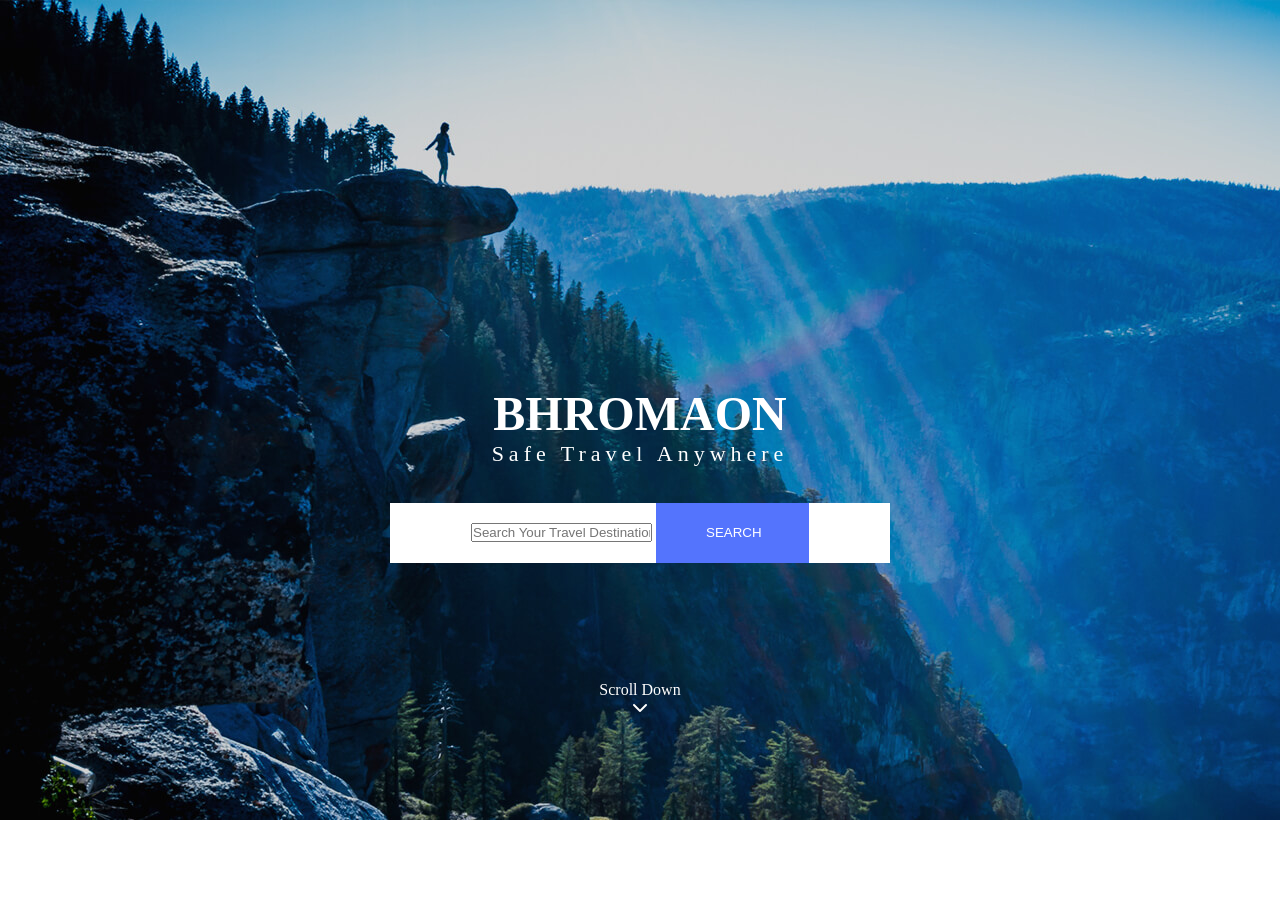
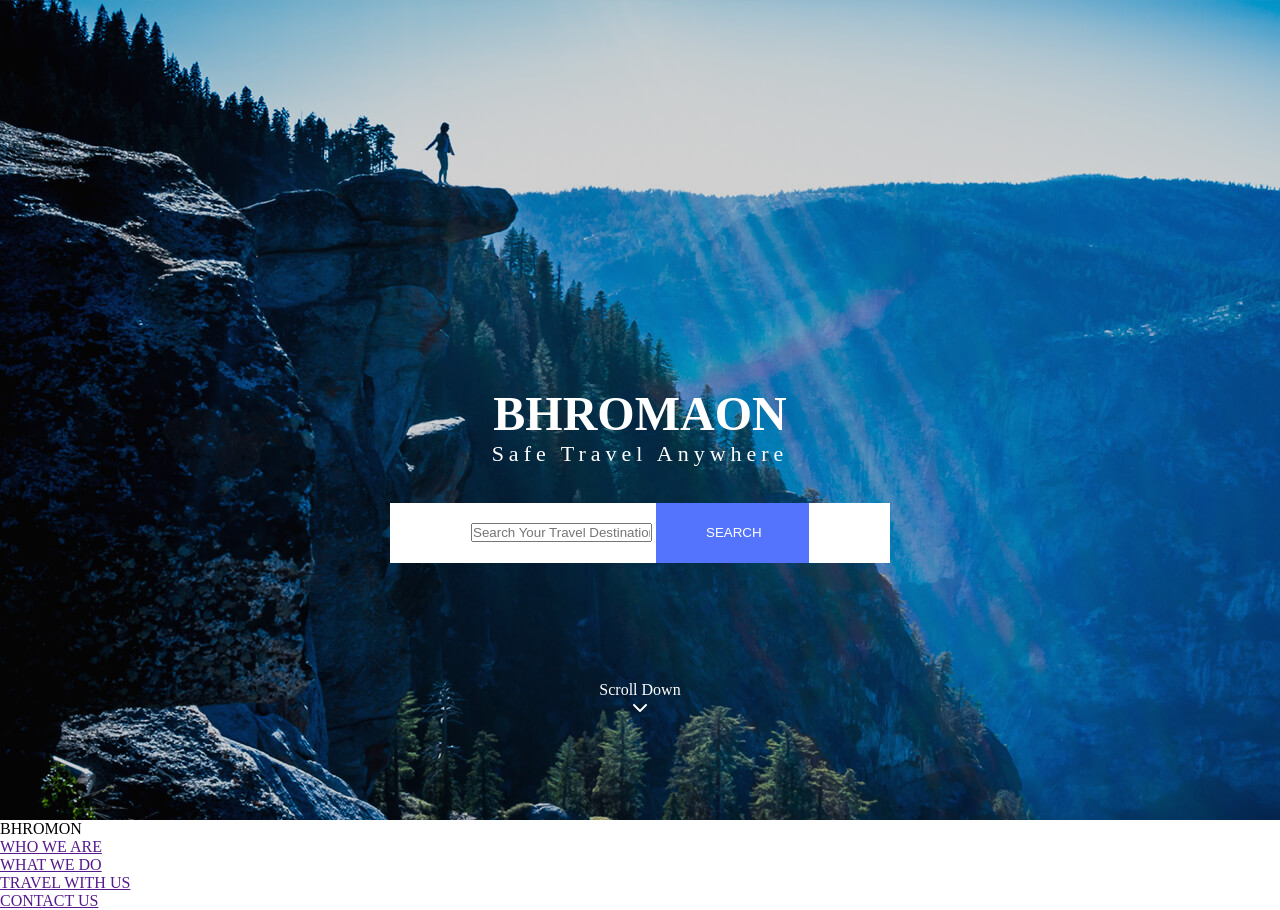
Before and after one commit to aycamervetohumcu/final, a plain HTML site: page index.html in a window 1280 px wide. Before the commit the page ends 820 px from the top, so only its background shows below. Drawn offline with Linux system fonts and the light colour scheme; a web font is replaced by a local one.

Commit message:
navigation html is written

```diff
--- a/index.html
+++ b/index.html
@@ -26,10 +26,23 @@
                 <div class="scroll-down">Scroll Down</div>
                 <i class="fa-sharp-duotone fa-solid fa-chevron-down"></i>
             </ul>
+                 </div>
             </div>
-                </div>
         </div>
     </header>
 
+    <!-- navigation -->
+     <nav class="navigation">
+        <div class="nav-rec">
+            <div class="logo">BHROMON</div>
+            <ul class="ul-middle">
+                <li><a href="">WHO WE ARE</a></li>
+                <li><a href="">WHAT WE DO</a></li>
+                <li><a href="">TRAVEL WITH US</a></li>
+                <li><a href="">CONTACT US</a></li>
+            </ul>
+        </div>
+     </nav>
+
 </body>
 </html>
```
